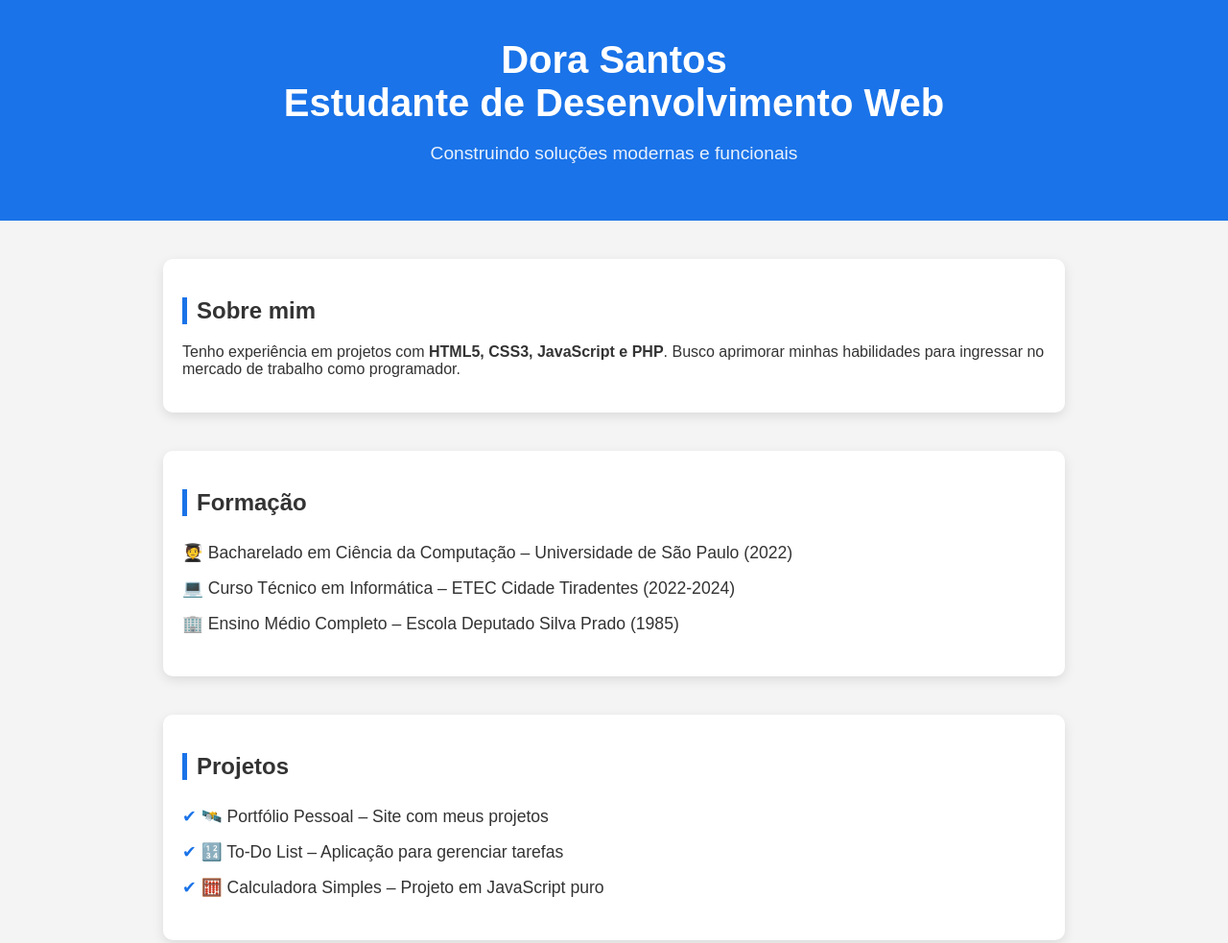
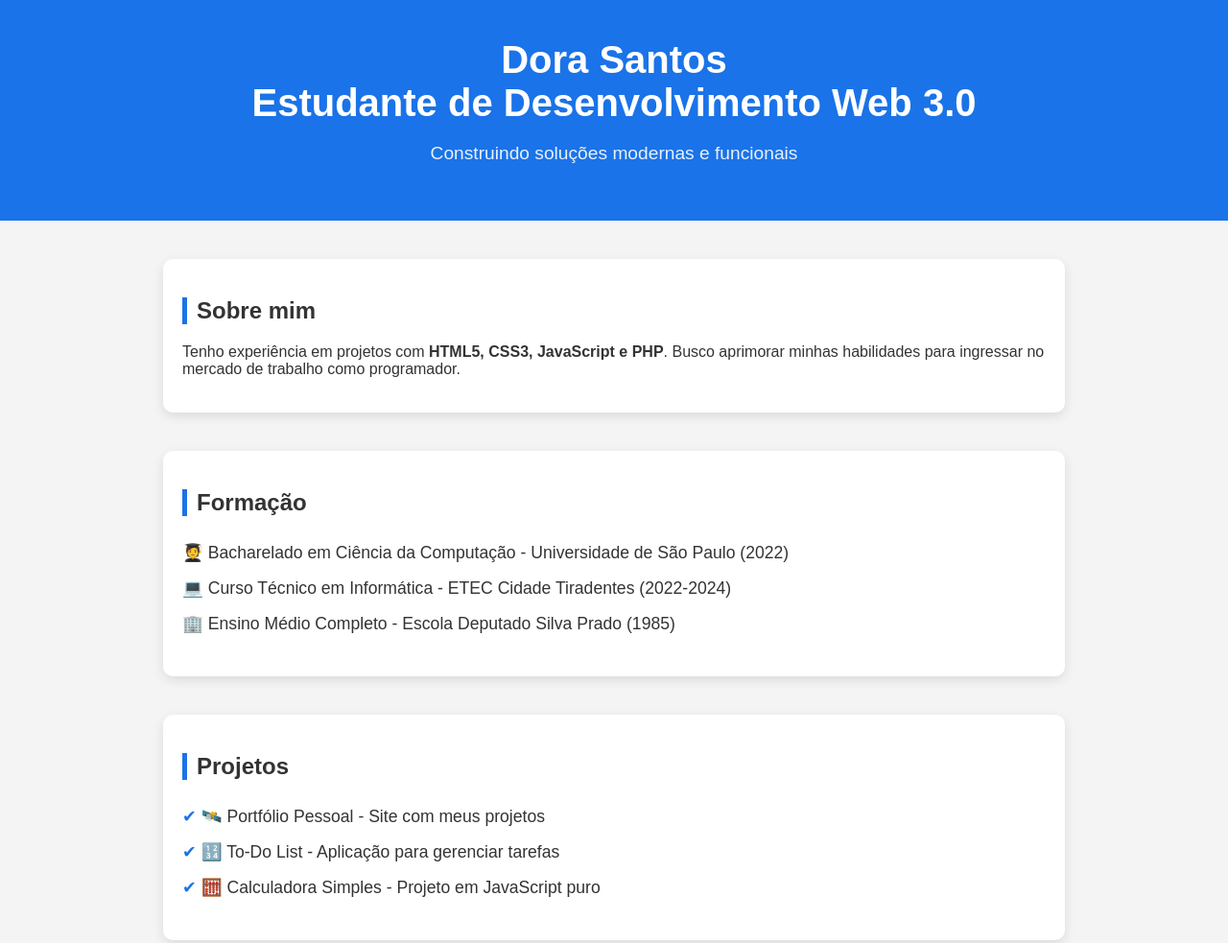
Before and after one commit to DoraSantos/curriculum, a plain HTML site: page index.html in a window 1280 px wide. Shown: the top 983 px of the page at 96% size. Drawn offline with Linux system fonts and the light colour scheme.

Commit message:
index alterada para web 3.0

```diff
--- a/index.html
+++ b/index.html
@@ -62,7 +62,7 @@
 <body>
     <header>
         <h1>Dora Santos</h1>
-        <h1>Estudante de Desenvolvimento Web</h1>
+        <h1>Estudante de Desenvolvimento Web 3.0</h1>
         <p>Construindo soluções modernas e funcionais</p>
     </header>
 
@@ -74,18 +74,18 @@
     <section>
         <h2>Formação</h2>
         <ul>
-            <li>🧑‍🎓 Bacharelado em Ciência da Computação – Universidade de São Paulo (2022)</li>
-            <li>💻 Curso Técnico em Informática – ETEC Cidade Tiradentes (2022-2024)</li>
-            <li>🏢 Ensino Médio Completo – Escola Deputado Silva Prado (1985)</li>
+            <li>🧑‍🎓 Bacharelado em Ciência da Computação - Universidade de São Paulo (2022)</li>
+            <li>💻 Curso Técnico em Informática - ETEC Cidade Tiradentes (2022-2024)</li>
+            <li>🏢 Ensino Médio Completo - Escola Deputado Silva Prado (1985)</li>
         </ul>
     </section>
 
     <section>
         <h2>Projetos</h2>
         <ul class="projetos">
-            <li>🛰️ Portfólio Pessoal – Site com meus projetos</li>
-            <li>🔢 To-Do List – Aplicação para gerenciar tarefas</li>
-            <li>🧮 Calculadora Simples – Projeto em JavaScript puro</li>
+            <li>🛰️ Portfólio Pessoal - Site com meus projetos</li>
+            <li>🔢 To-Do List - Aplicação para gerenciar tarefas</li>
+            <li>🧮 Calculadora Simples - Projeto em JavaScript puro</li>
         </ul>
     </section>
        <section id="contato">
```
